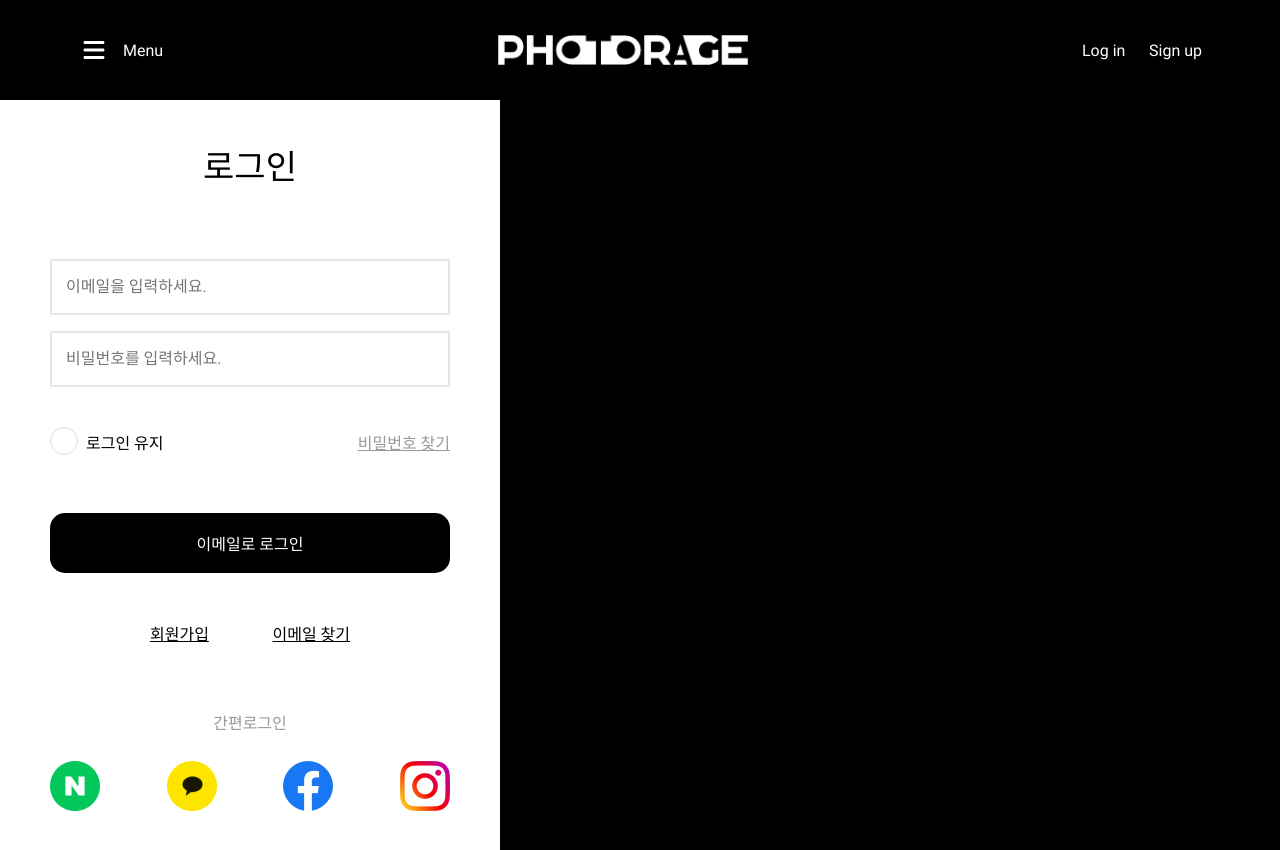
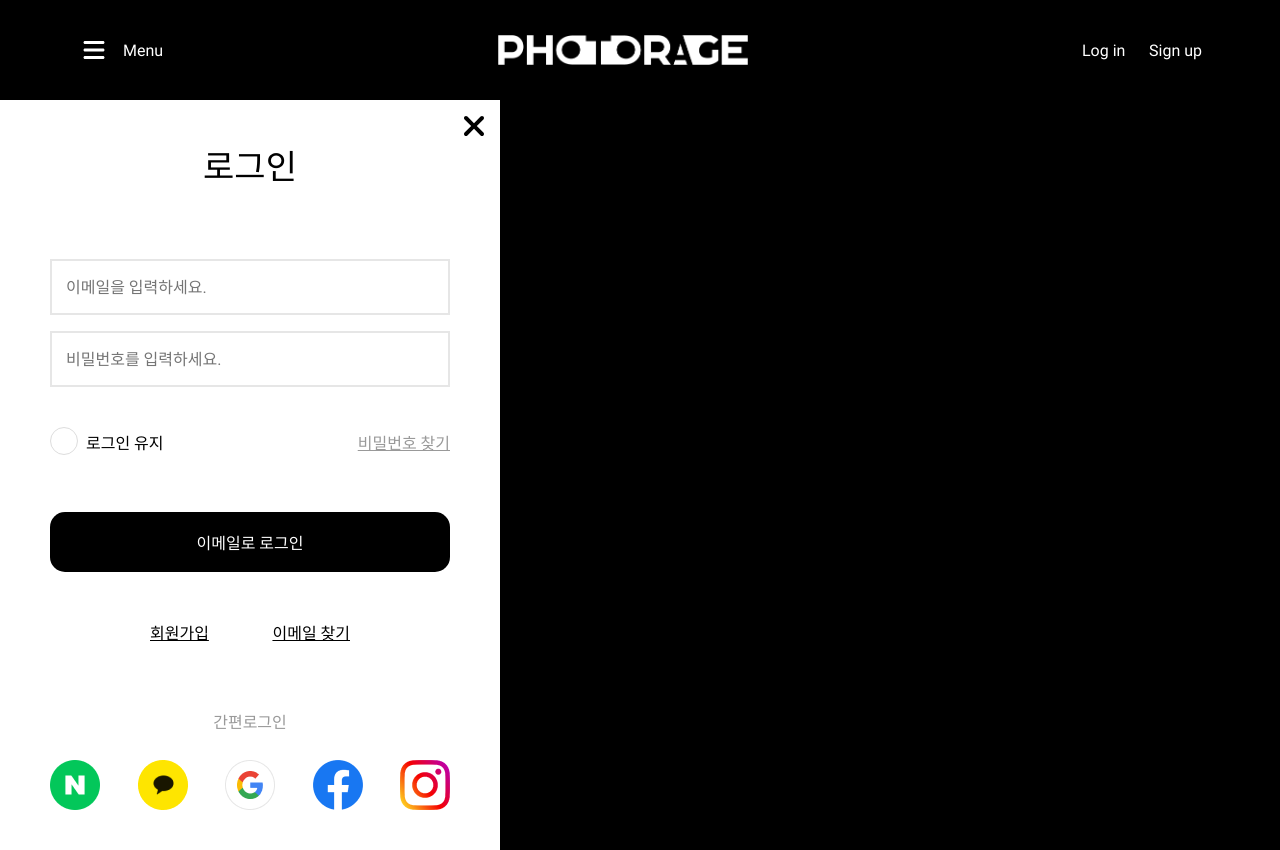
Before and after one commit to CAU-Blackhole-18/photorage-web, a React (Vite) app: page / in a window 1280 px wide. Built offline with nearby package versions, Linux system fonts and the light colour scheme.

Commit message:
feat 아이콘 추가 및 체크박스 이벤트 바인딩

```diff
--- a/src/components/atoms/CheckBox.tsx
+++ b/src/components/atoms/CheckBox.tsx
@@ -2,15 +2,16 @@
 
 type CheckBoxPropsType = {
   checked: boolean;
+  onChange: () => void;
 };
 
 const CheckBox = (props: CheckBoxPropsType) => {
-  const { checked } = props;
+  const { checked, onChange } = props;
 
   return (
     <Container>
-      <HiddenCheckBox type={"checkbox"} checked={checked} />
-      <StyledCheckBox checked={checked}>
+      <HiddenCheckBox type={"checkbox"} defaultChecked={checked} />
+      <StyledCheckBox onClick={onChange} defaultChecked={checked}>
         <Icon viewBox="0 0 24 24">
           <polyline points="19 7 10 17 5 12" />
         </Icon>
@@ -30,18 +31,19 @@
   stroke-width: 2px;
 `;
 
-const StyledCheckBox = styled.div<{ checked: boolean }>`
+const StyledCheckBox = styled.div<{ defaultChecked: boolean }>`
   display: inline-block;
   cursor: pointer;
   width: 28px;
   height: 28px;
-  border: ${(props) => (props.checked ? "none" : "solid 0.1rem #dddddd")};
-  background: ${(props) => (props.checked ? "black" : "white")};
+  border: ${(props) =>
+    props.defaultChecked ? "none" : "solid 0.1rem #dddddd"};
+  background: ${(props) => (props.defaultChecked ? "black" : "white")};
   border-radius: 100%;
   transition: all 150ms;
 
   ${Icon} {
-    visibility: ${(props) => (props.checked ? "visible" : "hidden")};
+    visibility: ${(props) => (props.defaultChecked ? "visible" : "hidden")};
   }
 `;
 
--- a/src/components/atoms/InputForm.tsx
+++ b/src/components/atoms/InputForm.tsx
@@ -6,10 +6,11 @@
   height: string;
   tabIndex?: number;
   type?: string;
+  autoComplete?: string;
 };
 
 const InputForm = (props: InputFormProps) => {
-  const { placeholder, width, height, tabIndex, type } = props;
+  const { placeholder, width, height, tabIndex, type, autoComplete } = props;
   return (
     <Input
       tabIndex={tabIndex}
@@ -19,6 +20,7 @@
       height={height}
       spellCheck={false}
       type={type}
+      autoComplete={autoComplete}
     />
   );
 };
--- a/src/components/organisms/auth/LoginForm.tsx
+++ b/src/components/organisms/auth/LoginForm.tsx
@@ -1,3 +1,4 @@
+import { useState } from "react";
 import styled from "styled-components";
 import Button from "../../atoms/Button";
 import CheckBox from "../../atoms/CheckBox";
@@ -7,15 +8,22 @@
 import Instagram from "/image/btn_instagram.png";
 import Kakao from "/image/btn_kakao.png";
 import Naver from "/image/btn_naver.png";
+import Google from "/image/btn_google.png";
+import { FontAwesomeIcon } from "@fortawesome/react-fontawesome";
+import { faXmark } from "@fortawesome/free-solid-svg-icons";
 
 const LoginForm = () => {
+  const [isChecked, setIsChecked] = useState<boolean>(false);
   return (
     <Container>
+      <ExitIcon icon={faXmark} />
       <Title>로그인</Title>
+      <form>
         <InputForm
           placeholder="이메일을 입력하세요."
           width="400px"
           height="56px"
+          tabIndex={1}
         />
         <Spacer size={16} />
         <InputForm
@@ -23,10 +31,15 @@
           width="400px"
           height="56px"
           type="password"
+          autoComplete={"off"}
+          tabIndex={2}
         />
         <FirstActionWrapper>
           <LoginMaintainWrapper>
-          <CheckBox checked={false} />
+            <CheckBox
+              checked={isChecked}
+              onChange={() => setIsChecked((prev) => !prev)}
+            />
             <CheckBoxTitle>로그인 유지</CheckBoxTitle>
           </LoginMaintainWrapper>
           <Button backgroundColor="transparent">
@@ -41,6 +54,7 @@
         >
           <ButtonWhiteContent>이메일로 로그인</ButtonWhiteContent>
         </Button>
+      </form>
       <SecondActionWrapper>
         <Button backgroundColor="transparent">
           <ButtonBlackContent>회원가입</ButtonBlackContent>
@@ -51,10 +65,11 @@
       </SecondActionWrapper>
       <SimpleLogin>간편로그인</SimpleLogin>
       <OAuthWrapper>
-        <Icon src={Naver} />
-        <Icon src={Kakao} />
-        <Icon src={Facebook} />
-        <Icon src={Instagram} />
+        <Icon src={Naver} alt={"네이버 간편 로그인"} />
+        <Icon src={Kakao} alt={"카카오 간편 로그인"} />
+        <Icon src={Google} alt={"구글 간편 로그인"} />
+        <Icon src={Facebook} alt={"페이스북 간편 로그인"} />
+        <Icon src={Instagram} alt={"인스타그램 간편 로그인"} />
       </OAuthWrapper>
     </Container>
   );
@@ -69,6 +84,15 @@
   background-color: ${({ theme }) => theme.color.light};
 `;
 
+const ExitIcon = styled(FontAwesomeIcon)`
+  position: absolute;
+  cursor: pointer;
+  width: 32px;
+  height: 32px;
+  right: 10px;
+  top: 10px;
+`;
+
 const Title = styled.h1`
   ${({ theme }) => theme.mixin.fontSize(34, theme.color.main)};
   margin-bottom: 70px;
@@ -76,8 +100,10 @@
 
 const FirstActionWrapper = styled.span`
   display: flex;
+  align-items: center;
   justify-content: space-between;
   width: 400px;
+  height: 30px;
   margin: 40px auto 55px;
 `;
 
```
Also changed, not shown: public/image/btn_google.png (added). Lines whose indentation alone changed are shown as unchanged.
